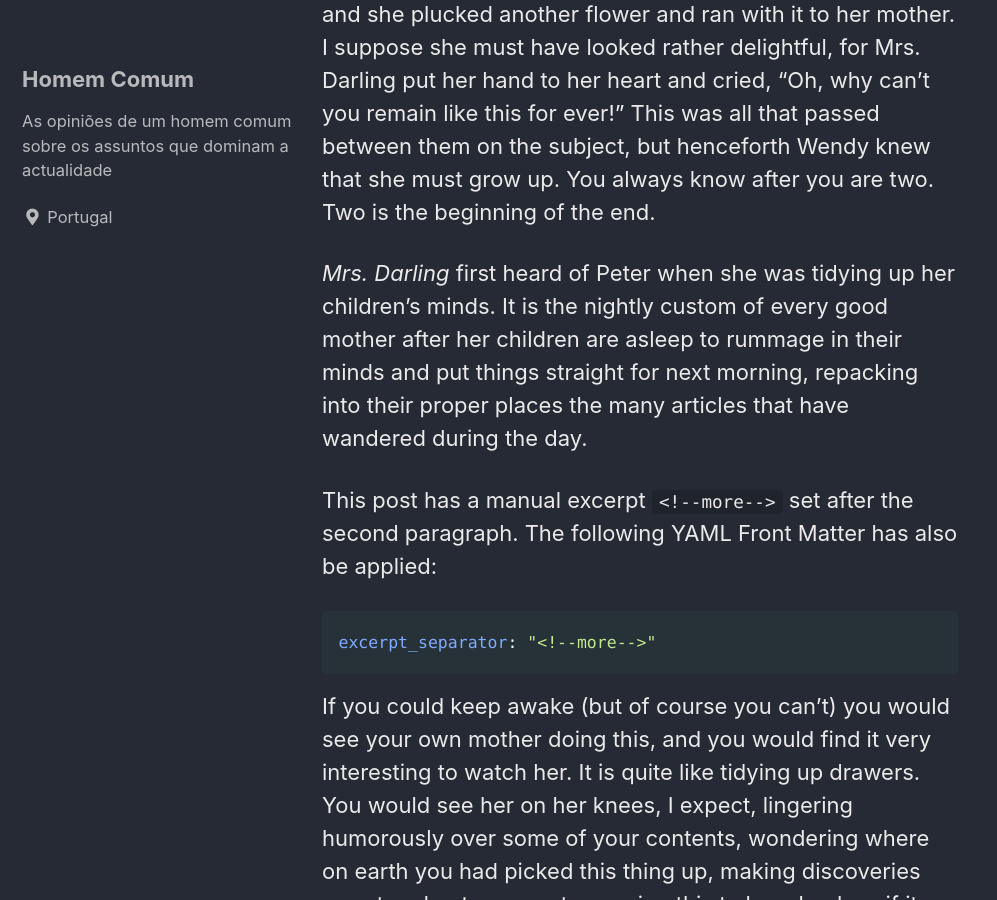
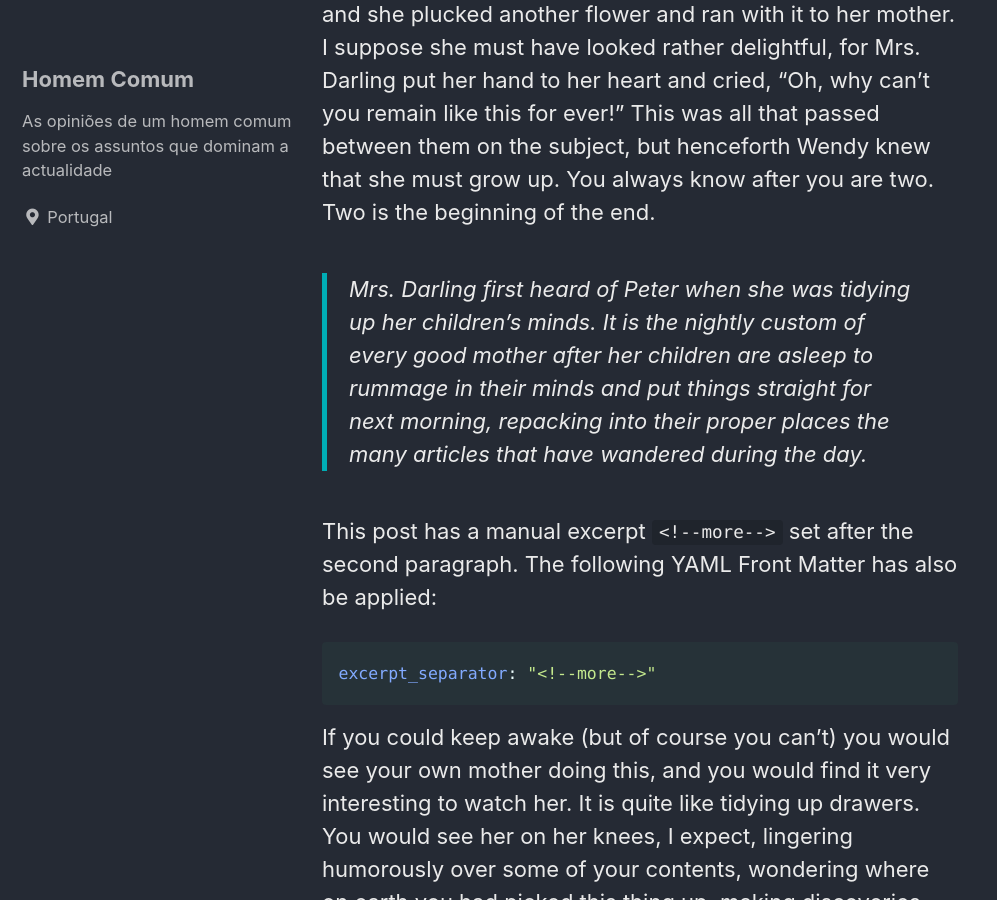
Before and after one commit to RKnoxPT/PoliticoPT, a Jekyll site: the page built from _posts/2010-01-07-post-standard.md, in a window 1280 px wide and 900 px high, scrolled down 302 px. Shown: the whole window, without its empty margins (0-997 px from the left). Built offline with Jekyll 4.4.1, drawn with Linux system fonts in a browser that asks for light colours; cached includes are drawn as plain includes; part of the change alters nothing that is shown.

```diff
--- a/_posts/2010-01-07-post-standard.md
+++ b/_posts/2010-01-07-post-standard.md
@@ -11,7 +11,7 @@ tags:
 
 All children, except one, grow up. They soon know that they will grow up, and the way Wendy knew was this. One day when she was two years old she was playing in a garden, and she plucked another flower and ran with it to her mother. I suppose she must have looked rather delightful, for Mrs. Darling put her hand to her heart and cried, "Oh, why can't you remain like this for ever!" This was all that passed between them on the subject, but henceforth Wendy knew that she must grow up. You always know after you are two. Two is the beginning of the end.
 
-<cite>Mrs. Darling </cite>first heard of Peter when she was tidying up her children's minds. It is the nightly custom of every good mother after her children are asleep to rummage in their minds and put things straight for next morning, repacking into their proper places the many articles that have wandered during the day.
+> Mrs. Darling first heard of Peter when she was tidying up her children's minds. It is the nightly custom of every good mother after her children are asleep to rummage in their minds and put things straight for next morning, repacking into their proper places the many articles that have wandered during the day.
 
 <!--more-->
 
```
